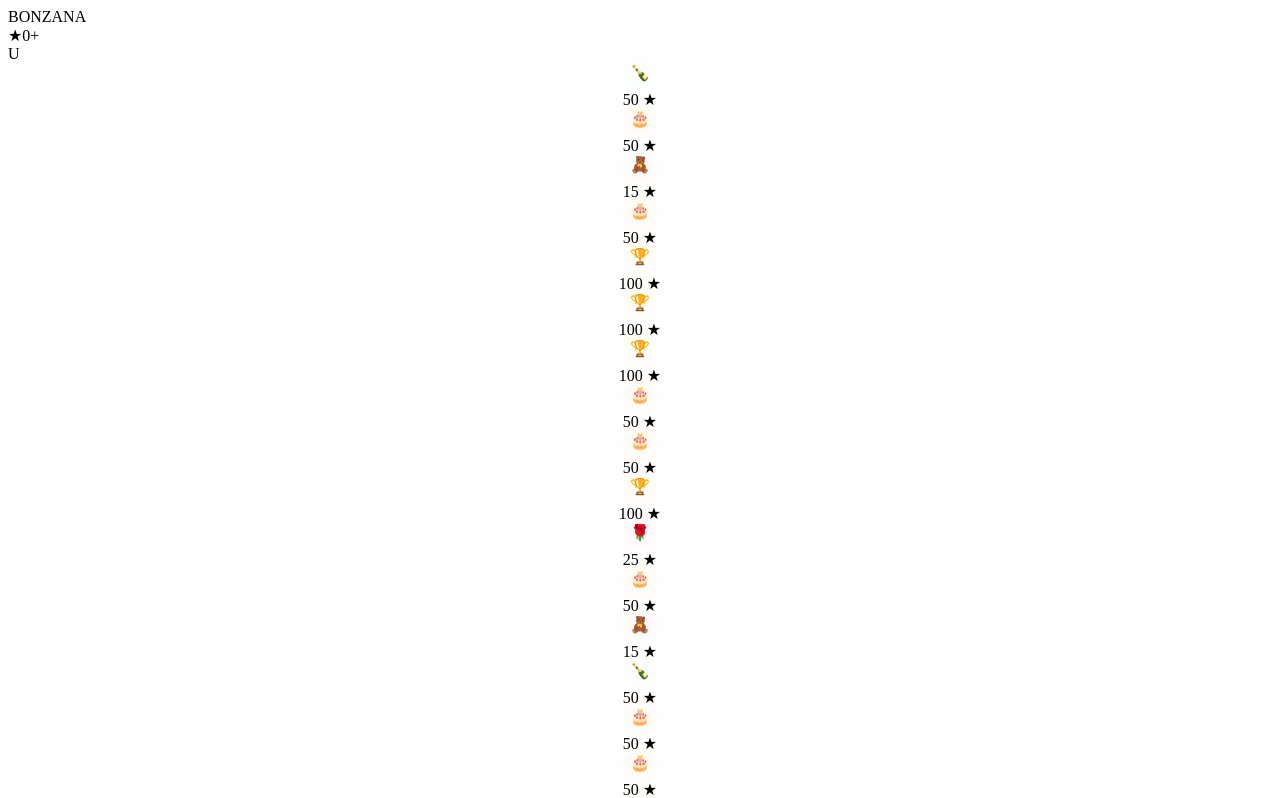
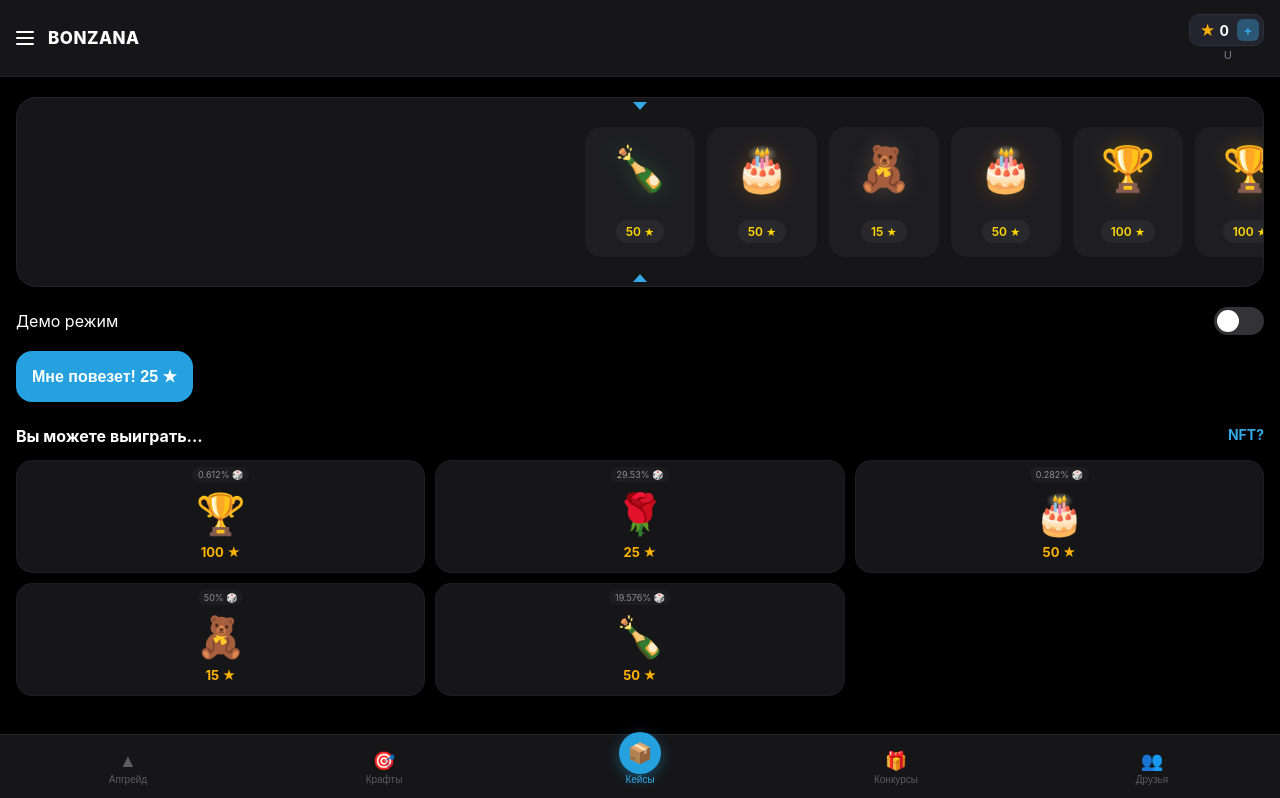
Before and after one commit to khoroshkovskyiivan-lab/Bonzana-, a React (Vite) app: page / in a window 1280 px wide. Shown: the top 798 px of the page. Built offline with nearby package versions, Linux system fonts and the light colour scheme.

Commit message:
Update index.css

```diff
--- a/src/index.css
+++ b/src/index.css
@@ -1,222 +1,492 @@
-/* ОБЩИЕ СТИЛИ ДЛЯ ШАПКИ И КОНТЕНТА */
-.app-container {
+/* Полный сброс стилей под мобильное приложение Telegram */
+body {
+  margin: 0;
+  padding: 0;
+  background-color: #000000;
+  color: #ffffff;
+  font-family: -apple-system, BlinkMacSystemFont, 'Segoe UI', Roboto, Helvetica, Arial, sans-serif;
+  user-select: none;
+  -webkit-tap-highlight-color: transparent;
+  overflow-x: hidden;
+}
+
+.app-shell {
   display: flex;
   flex-direction: column;
   min-height: 100vh;
-  background-color: #000000;
-  color: #ffffff;
-  font-family: -apple-system, BlinkMacSystemFont, 'Segoe UI', Roboto, Helvetica, Arial, sans-serif;
+  padding-bottom: 90px; /* Отступ под таббар */
+  box-sizing: border-box;
 }
 
-.main-header {
+/* ХЕДЕР (ОРИГИНАЛЬНЫЙ СТИЛЬ) */
+.tg-header {
   display: flex;
   justify-content: space-between;
   align-items: center;
-  padding: 12px 16px;
-  background: #121214;
-  border-bottom: 1px solid #1c1c1e;
+  padding: 14px 16px;
+  background-color: #161618;
+  border-bottom: 1px solid #242426;
 }
 
-.brand-logo {
-  font-weight: 900;
-  font-size: 18px;
-  letter-spacing: 1px;
-  color: #fff;
+.header-left-brand {
   display: flex;
   align-items: center;
-  gap: 6px;
+  gap: 14px;
 }
 
-/* ИСПРАВЛЕНИЕ ДЛЯ ИКОНОК В РУЛЕТКЕ */
-.card-art-container svg,
-.prize-main-art svg {
-  width: 55px !important;
-  height: 55px !important;
-  display: block;
-  margin: 0 auto;
+.burger-btn {
+  display: flex;
+  flex-direction: column;
+  gap: 4px;
+  cursor: pointer;
+}
+.burger-btn span {
+  width: 18px;
+  height: 2px;
+  background-color: #ffffff;
+  border-radius: 2px;
+}
+
+.brand-title {
+  font-weight: 800;
+  font-size: 17px;
+  letter-spacing: 0.5px;
+}
+
+.header-right-wallet {
+  display: flex;
+  flex-direction: column;
+  align-items: flex-end;
+  position: relative;
+}
+
+.balance-pill {
+  display: flex;
+  align-items: center;
+  background-color: #24242e;
+  border: 1px solid #2f2f3d;
+  padding: 4px 4px 4px 10px;
+  border-radius: 10px;
+  cursor: pointer;
+  gap: 4px;
+}
+
+.pill-star {
+  color: #ffb300;
+  font-size: 15px;
+}
+
+.pill-amount {
+  font-weight: 700;
+  font-size: 14px;
+  margin-right: 4px;
+}
+
+.pill-plus {
+  background-color: #2b5674;
+  color: #34a8e5;
+  font-weight: bold;
+  font-size: 13px;
+  width: 22px;
+  height: 22px;
+  display: flex;
+  align-items: center;
+  justify-content: center;
+  border-radius: 6px;
+}
+
+.profile-sub-avatar {
+  font-size: 11px;
+  color: #7a7a85;
+  margin-right: 32px;
+  margin-top: 2px;
+}
+
+/* РУЛЕТКА (3 КАРТОЧКИ НА ЭКРАНЕ С ОГРАНИЧЕНИЕМ) */
+.roulette-box {
+  position: relative;
+  margin: 20px 16px;
+  background-color: #161618;
+  border-radius: 20px;
+  padding: 24px 0;
+  border: 1px solid #242426;
+  overflow: hidden;
+}
+
+.roulette-viewport {
+  width: 100%;
+  overflow: hidden;
+  position: relative;
+  height: 140px;
+  display: flex;
+  align-items: center;
+}
+
+.roulette-track {
+  display: flex;
+  gap: 12px;
+  padding-left: calc(50% - 55px); /* Центрирование стартовой позиции */
+  will-change: transform;
 }
 
 .roulette-card {
+  width: 110px;
+  height: 130px;
+  background-color: #1e1e22;
+  border-radius: 16px;
   display: flex;
   flex-direction: column;
   align-items: center;
-  justify-content: center;
+  justify-content: space-between;
+  padding: 14px 0;
+  box-sizing: border-box;
+  flex-shrink: 0;
+}
+
+.item-emoji {
+  font-size: 44px;
+}
+
+.item-badge-value {
+  background: rgba(255, 255, 255, 0.05);
+  padding: 4px 10px;
+  border-radius: 20px;
+  font-size: 12px;
+  font-weight: 600;
+  color: #ffd700;
+}
+
+.small-star {
+  font-size: 10px;
+}
+
+/* Маркеры-треугольники рулетки */
+.arrow-marker {
+  position: absolute;
+  left: 50%;
+  transform: translateX(-50%);
+  width: 0;
+  height: 0;
+  border-left: 7px solid transparent;
+  border-right: 7px solid transparent;
+  z-index: 5;
+}
+.top-arrow {
+  top: 4px;
+  border-top: 8px solid #34a8e5;
+}
+.bottom-arrow {
+  bottom: 4px;
+  border-bottom: 8px solid #34a8e5;
+}
+
+/* ДЕМО РЕЖИМ СВИТЧ */
+.demo-panel {
+  display: flex;
+  justify-content: space-between;
+  align-items: center;
+  margin: 8px 16px 16px 16px;
+}
+
+.demo-label {
+  font-size: 16px;
+  color: #ffffff;
+  font-weight: 400;
+}
+
+.tg-switch {
+  position: relative;
+  display: inline-block;
+  width: 50px;
+  height: 28px;
+}
+.tg-switch input { opacity: 0; width: 0; height: 0; }
+
+.tg-slider {
+  position: absolute;
+  cursor: pointer;
+  top: 0; left: 0; right: 0; bottom: 0;
+  background-color: #333336;
+  transition: .2s;
+  border-radius: 34px;
+}
+.tg-slider:before {
+  position: absolute;
+  content: "";
+  height: 22px;
+  width: 22px;
+  left: 3px;
+  bottom: 3px;
+  background-color: white;
+  transition: .2s;
+  border-radius: 50%;
+}
+input:checked + .tg-slider {
+  background-color: #34c759;
+}
+input:checked + .tg-slider:before {
+  transform: translateX(22px);
+}
+
+/* ГЛАВНАЯ КНОПКА ОТКРЫТИЯ КЕЙСА */
+.tg-main-button {
+  background-color: #24a1de;
+  color: #ffffff;
+  border: none;
+  padding: 16px;
+  margin: 0 16px;
+  border-radius: 16px;
+  font-size: 16px;
+  font-weight: 600;
+  cursor: pointer;
+  transition: background-color 0.2s, transform 0.1s;
+}
+.tg-main-button:active {
+  transform: scale(0.98);
+  background-color: #1d82b5;
+}
+.tg-main-button.spinning {
+  background-color: #2b3a42;
+  color: #727c81;
+  cursor: not-allowed;
+}
+
+/* СЕТКА С ПРИЗАМИ "ВЫ МОЖЕТЕ ВЫИГРАТЬ" */
+.loot-preview-section {
+  margin: 24px 16px 0 16px;
+}
+
+.preview-title {
+  font-size: 16px;
+  font-weight: bold;
+  margin-bottom: 14px;
+  display: flex;
+  justify-content: space-between;
+}
+
+.nft-link {
+  color: #34a8e5;
+  font-size: 14px;
+  cursor: pointer;
+}
+
+.preview-grid {
+  display: grid;
+  grid-template-columns: repeat(3, 1fr);
+  gap: 10px;
+}
+
+.preview-card {
+  background-color: #161618;
+  border-radius: 16px;
+  padding: 12px 8px;
+  display: flex;
+  flex-direction: column;
+  align-items: center;
+  position: relative;
+  border: 1px solid #1f1f22;
+}
+
+.preview-chance {
+  position: absolute;
+  top: 6px;
+  font-size: 9px;
+  color: #8e8e93;
+  background: rgba(255,255,255,0.03);
+  padding: 2px 6px;
+  border-radius: 8px;
+}
+
+.preview-emoji {
+  font-size: 40px;
+  margin: 16px 0 6px 0;
+}
+
+.preview-value {
+  font-size: 13px;
+  font-weight: bold;
+  color: #ffb300;
+}
+
+/* НАТИВНОЕ ОКНО ПОПОЛНЕНИЯ (BOTTOM SHEET ИЗ ФОТО 2) */
+.bottom-sheet-overlay {
+  position: fixed;
+  top: 0; left: 0; right: 0; bottom: 0;
+  background-color: rgba(0, 0, 0, 0.6);
+  backdrop-filter: blur(4px);
+  z-index: 2000;
+  opacity: 0;
+  pointer-events: none;
+  transition: opacity 0.3s ease;
+  display: flex;
+  align-items: flex-end;
+}
+
+.bottom-sheet-overlay.visible {
+  opacity: 1;
+  pointer-events: auto;
+}
+
+.bottom-sheet-modal {
+  width: 100%;
+  background-color: #1c1c1e;
+  border-top-left-radius: 24px;
+  border-top-right-radius: 24px;
+  padding: 20px 16px calc(20px + env(safe-area-inset-bottom)) 16px;
+  box-sizing: border-box;
+  transform: translateY(100%);
+  transition: transform 0.3s cubic-bezier(0.1, 0.8, 0.1, 1);
+}
+
+.bottom-sheet-overlay.visible .bottom-sheet-modal {
+  transform: translateY(0);
+}
+
+.sheet-header {
+  display: flex;
+  justify-content: space-between;
+  align-items: center;
+  margin-bottom: 6px;
+}
+
+.sheet-header h3 {
+  margin: 0;
+  font-size: 18px;
+  font-weight: bold;
+}
+
+.sheet-close-x {
+  background: none;
+  border: none;
+  color: #8e8e93;
+  font-size: 22px;
+  cursor: pointer;
+}
+
+.sheet-subtitle {
+  margin: 0 0 20px 0;
+  font-size: 13px;
+  color: #8e8e93;
+  line-height: 1.4;
+}
+
+/* Список тарифов */
+.tiers-list {
+  display: flex;
+  flex-direction: column;
+  gap: 10px;
+}
+
+.tier-row {
+  background-color: #2c2c2e;
+  border-radius: 14px;
+  padding: 12px 14px;
+  display: flex;
+  justify-content: space-between;
+  align-items: center;
+  position: relative;
+}
+
+.popular-row {
+  border: 1px solid #34a8e5;
+}
+
+.hit-badge {
+  position: absolute;
+  top: -8px;
+  left: 14px;
+  background-color: #34a8e5;
+  color: #ffffff;
+  font-size: 9px;
+  font-weight: bold;
+  padding: 2px 6px;
+  border-radius: 6px;
+}
+
+.tier-info {
+  display: flex;
+  align-items: center;
   gap: 8px;
 }
 
-/* ИСПРАВЛЕНИЕ ДЛЯ ШТОРКИ МЕНЮ (SIDE DRAWER) */
-.side-drawer {
-  position: fixed;
-  top: 0;
-  left: 0;
-  width: 100%;
-  height: 100%;
-  z-index: 9999;
-  pointer-events: none; /* Кнопки не кликаются, пока меню закрыто */
-  visibility: hidden;
-  transition: visibility 0.3s ease;
+.tier-star-icon {
+  color: #ffb300;
+  font-size: 18px;
 }
 
-.side-drawer.open {
-  pointer-events: auto;
-  visibility: visible;
+.tier-quantity {
+  font-size: 16px;
+  font-weight: bold;
 }
 
-.drawer-overlay {
-  position: absolute;
-  top: 0; left: 0; width: 100%; height: 100%;
-  background: rgba(0, 0, 0, 0.7);
-  opacity: 0;
-  transition: opacity 0.3s ease;
+.tier-price-btn {
+  background-color: #24a1de;
+  color: #ffffff;
+  border: none;
+  padding: 6px 14px;
+  border-radius: 10px;
+  font-weight: bold;
+  font-size: 14px;
 }
 
-.side-drawer.open .drawer-overlay {
-  opacity: 1;
+/* СТИЛЬНЫЙ ТАББАР С КРУГОМ ДЛЯ КЕЙСОВ */
+.tg-navbar {
+  position: fixed;
+  bottom: 0; left: 0; right: 0;
+  height: 65px;
+  background-color: #161618;
+  border-top: 1px solid #242426;
+  display: flex;
+  justify-content: space-around;
+  align-items: center;
+  z-index: 1000;
+  padding-bottom: env(safe-area-inset-bottom);
 }
 
-.drawer-content {
-  position: absolute;
-  top: 0;
-  left: 0;
-  width: 280px;
-  height: 100%;
-  background: #121214;
-  box-shadow: 4px 0 24px rgba(0,0,0,0.5);
-  transform: translateX(-100%);
-  transition: transform 0.3s cubic-bezier(0.1, 0.8, 0.1, 1);
+.nav-item {
+  background: none;
+  border: none;
   display: flex;
   flex-direction: column;
-  padding: 24px 16px;
-  box-sizing: border-box;
+  align-items: center;
+  color: #5c5c61;
+  cursor: pointer;
+  font-size: 10px;
+  width: 20%;
 }
 
-.side-drawer.open .drawer-content {
-  transform: translateX(0);
+.nav-icon {
+  font-size: 18px;
+  margin-bottom: 2px;
 }
 
-/* Красивые вертикальные кнопки в меню */
-.drawer-nav {
-  display: flex;
-  flex-direction: column;
-  gap: 8px;
-  margin-top: 24px;
-  flex-grow: 1;
+.nav-item.active {
+  color: #34a8e5;
 }
 
-.drawer-nav button {
-  background: #1c1c1e;
-  border: 1px solid #2c2c2e;
-  color: #fff;
-  padding: 14px 16px;
-  border-radius: 12px;
-  text-align: left;
-  font-size: 15px;
-  font-weight: 500;
-  cursor: pointer;
+/* Специальный круг под кейсы в центре */
+.center-tab-glow {
+  background-color: #24a1de;
+  color: white;
+  width: 42px;
+  height: 42px;
+  border-radius: 50%;
   display: flex;
   align-items: center;
-  gap: 12px;
-  transition: background 0.2s;
+  justify-content: center;
+  margin-top: -18px;
+  box-shadow: 0 4px 14px rgba(36, 161, 222, 0.4);
 }
 
-.drawer-nav button:active {
-  background: #2c2c2e;
+.center-tab-glow .center-box {
+  font-size: 20px;
+  margin: 0;
 }
 
-.drawer-profile {
-  display: flex;
-  align-items: center;
-  gap: 12px;
-  margin-bottom: 20px;
-}
-
-.drawer-balance-card {
-  background: #1c1c1e;
-  padding: 16px;
-  border-radius: 16px;
-  border: 1px solid #2c2c2e;
-}
-
-.balances-row {
-  display: flex;
-  gap: 16px;
-  font-size: 18px;
-  font-weight: bold;
-  margin: 8px 0;
-}
-
-.deposit-btn {
-  width: 100%;
-  background: #34a8e5;
-  border: none;
-  color: #fff;
-  padding: 10px;
-  border-radius: 10px;
-  font-weight: bold;
-  cursor: pointer;
-}
-
-/* МОДАЛЬНОЕ ОКНО ПОПОЛНЕНИЯ */
-.modal-overlay {
-  position: fixed;
-  top: 0; left: 0; right: 0; bottom: 0;
-  background: rgba(0, 0, 0, 0.85);
+.empty-tab-stub {
   display: flex;
   justify-content: center;
   align-items: center;
-  z-index: 10000;
-  padding: 16px;
+  height: 50vh;
+  color: #8e8e93;
 }
-
-.modal-content {
-  background: #1c1c1e;
-  border-radius: 24px;
-  width: 100%;
-  max-width: 340px;
-  padding: 20px;
-  border: 1px solid #2c2c2e;
-  box-sizing: border-box;
-}
-
-.modal-header {
-  display: flex;
-  justify-content: space-between;
-  align-items: center;
-  margin-bottom: 12px;
-}
-
-.modal-header h3 { margin: 0; font-size: 18px; color: #fff; }
-
-.close-modal-btn { background: none; border: none; color: #8e8e93; font-size: 24px; cursor: pointer; }
-
-.modal-desc { color: #8e8e93; font-size: 14px; margin-bottom: 20px; text-align: center; }
-
-.deposit-grid { display: flex; flex-direction: column; gap: 12px; }
-
-.deposit-tier {
-  background: #2c2c2e;
-  border-radius: 16px;
-  padding: 14px 20px;
-  display: flex;
-  justify-content: space-between;
-  align-items: center;
-  cursor: pointer;
-  position: relative;
-}
-
-.deposit-tier.popular { border: 1px solid #34a8e5; background: rgba(52, 168, 229, 0.05); }
-
-.deposit-tier .badge {
-  position: absolute; top: -8px; left: 16px;
-  background: #34a8e5; color: #fff; font-size: 9px; font-weight: bold;
-  padding: 2px 6px; border-radius: 8px;
-}
-
-.tier-stars { font-weight: bold; font-size: 16px; }
-
-.tier-buy-btn { background: #34a8e5; border: none; color: #fff; padding: 6px 14px; border-radius: 12px; font-weight: bold; }
-
-/* СТИЛИ ДЛЯ ТАЙМЕРА КОНКУРСОВ */
-.timer-countdown { background: rgba(255,255,255,0.03); padding: 8px; border-radius: 10px; text-align: center; margin: 12px 0; font-size: 14px; color: #8e8e93; }
-
-.time-digits { color: #4da6ff; font-family: monospace; font-size: 16px; font-weight: bold; }
```
